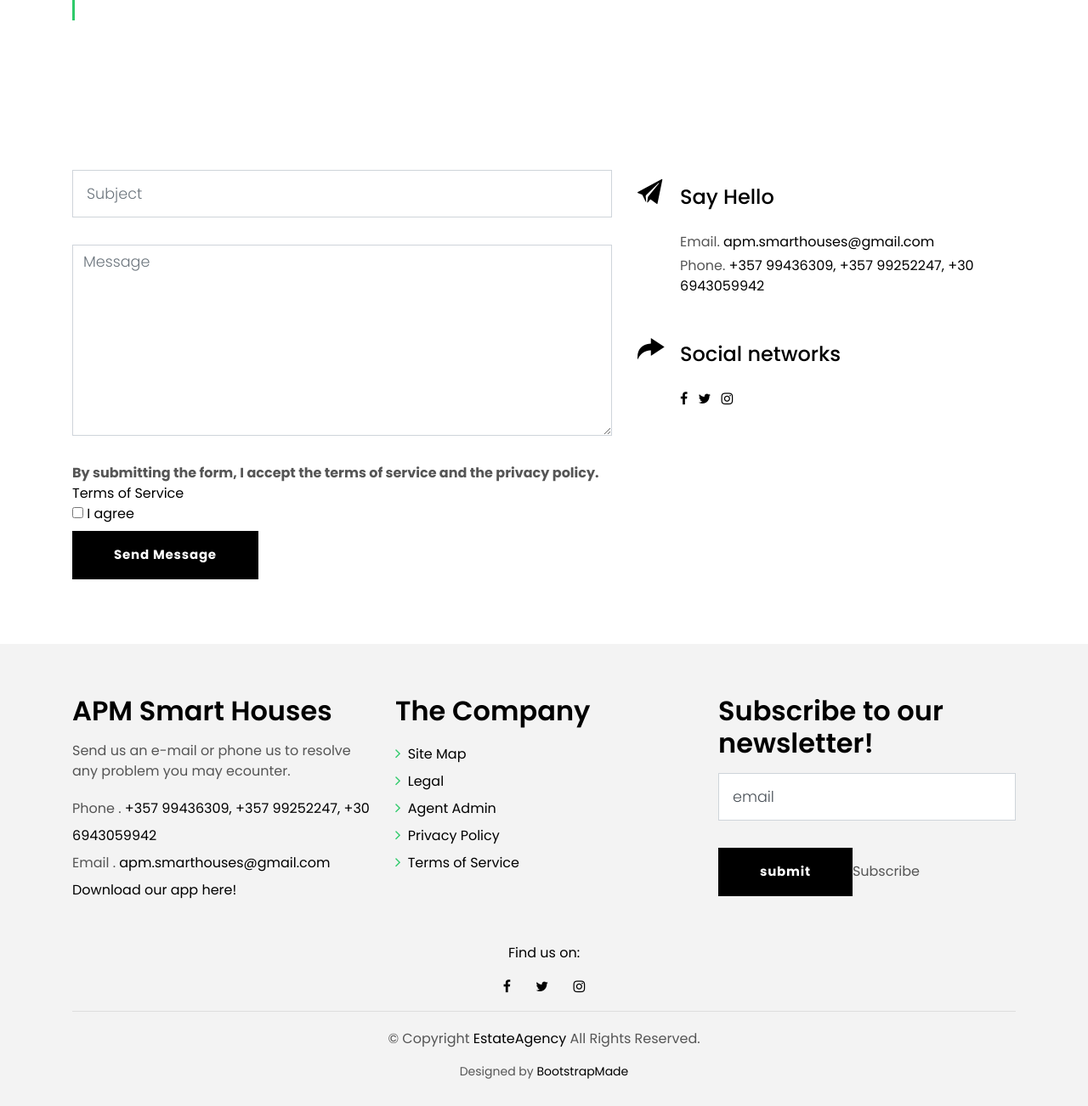
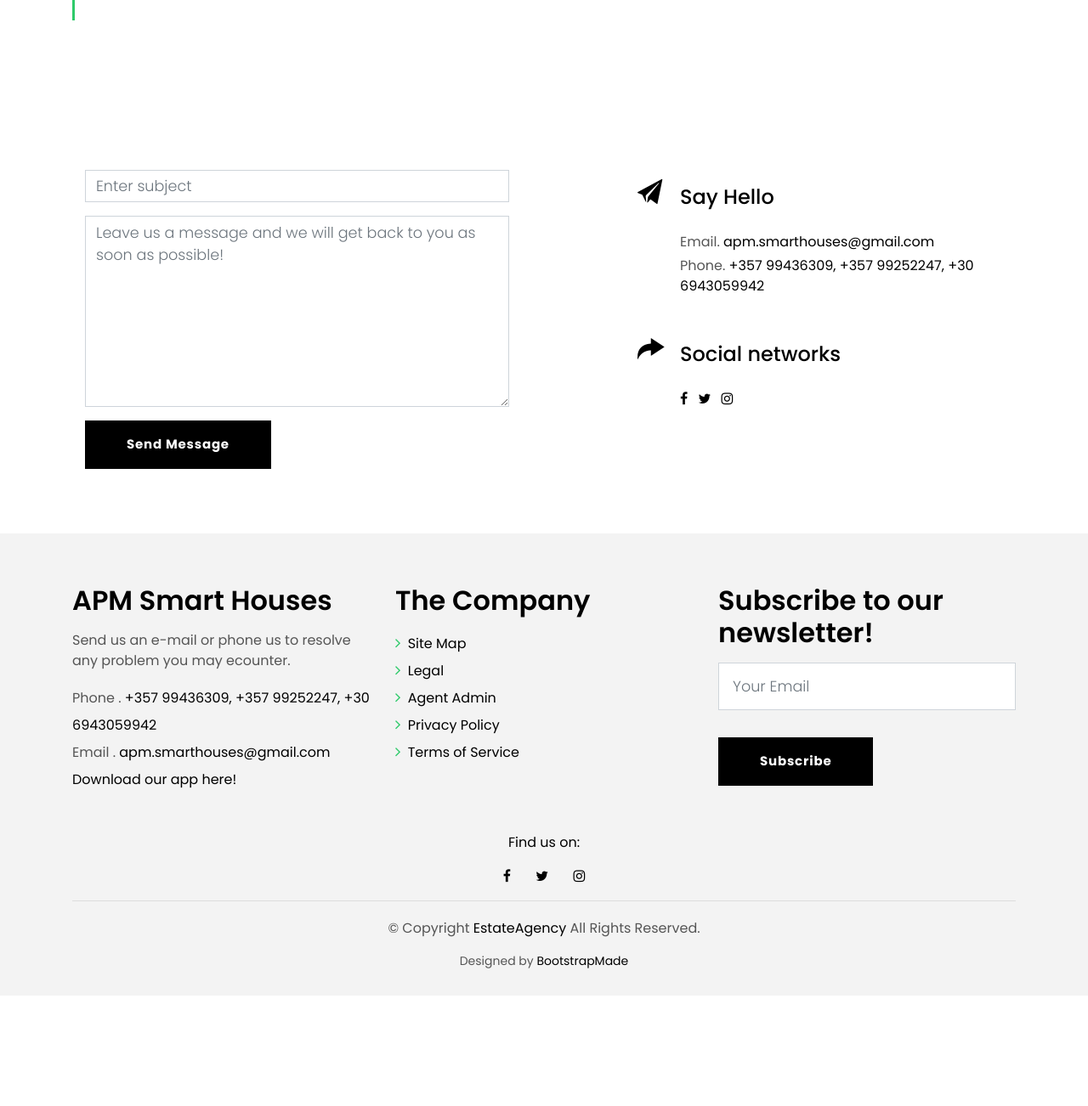
Before and after one commit to Chrisprod06/Real-Estate-Project, a PHP site: page /contact.php in a window 1280 px wide. Shown: the part 344-1646 px from the top of the page at 85% size. After the commit the page ends 1484 px from the top, so only its background shows below. Run offline with PHP 8.4, Linux system fonts and the light colour scheme; the visitor is signed in with stand-in values (Sample User, id 1); some libraries are stand-ins or nearby versions.

Commit message:
finished contact us
working insert into database. Need to check with real email

```diff
--- a/contact.php
+++ b/contact.php
@@ -1,7 +1,7 @@
 
   <<!--Navbar-->
   <?php
-    $title = "Contact Us| APM Smart Houses";
+    $title = "Contact Us | APM Smart Houses";
     include_once "includes/header.inc.php";
   ?>
 
@@ -58,42 +58,25 @@
                 </div>
               </div>';
               }else{
-                echo ' <form class="form-a contactForm" action="" method="post" role="form">
-                <div class="row">
-                  <div class="col-md-12 mb-3">
-                    <div class="form-group">
-                      <input type="text" name="subject" class="form-control form-control-lg form-control-a"
-                        placeholder="Subject" data-rule="minlen:4" data-msg="Please enter at least 8 chars of subject">
-                      <div class="validation"></div>
-                    </div>
-                  </div>
-                  <div class="col-md-12 mb-3">
-                    <div class="form-group">
-                      <textarea name="message" class="form-control" name="message" cols="45" rows="8"
-                        data-rule="required" data-msg="Please write something for us" placeholder="Message"></textarea>
-                      <div class="validation"></div>
-                    </div>
-                  </div>
-                   <div class="col-md-12">
-                      <b>By submitting the form, I accept the terms of service and the privacy policy.</b>
-                    </div>
-                    <div class="col-md-12">
-                      <a href="url">Terms of Service</a>
-                    </div>
-                  <div class="col-md-12">
-                      <input type="checkbox" id="agreed" name="agreed"
-                             unchecked>
-                      <label for="scales">I agree</label>
-                    </div>
-                  <div class="col-md-12">
-                    <button type="submit" class="btn btn-a">Send Message</button>
-                  </div>
+                echo'
+                <div class="col-md-12 col-lg-10">
+                <form class = "form-a" action="includes/contactUs.inc.php" method = "POST">
+                <div class="form-group">
+                  <input class = "form-control" type="text" name = "subject" placeholder="Enter subject">
                 </div>
-              </form>';
+                <div class="form-group">
+                <textarea id="message" class="form-control" placeholder="Leave us a message and we will get back to you as soon as possible!" name="message" cols="45"
+                            rows="8" required></textarea>
+                </div>
+                <div class="form-group">
+                  <input type="submit" class = "btn btn-a" value = "Send Message" name = "submit">
+                </div>
+             </form>
+             </div>';
               }
+             ?>
 
 
-             ?>
             </div>
             <div class="col-md-5 section-md-t3">
               <div class="icon-box section-b2">
--- a/includes/footer.inc.php
+++ b/includes/footer.inc.php
@@ -65,14 +65,14 @@
                   <div class="row">
                     <div class="col-md-12 mb-3">
                       <div class="form-group">
-                        <input name="email" type="email" value="email" class="form-control form-control-lg form-control-a"
+                        <input name="email" type="email" class="form-control form-control-lg form-control-a"
                           placeholder="Your Email" data-rule="email" data-msg="Please enter a valid email">
                         <div class="validation"></div>
                       </div>
                     </div>
                     <div class="col-md-12">
 
-                      <input name = "submit" type="submit" value="submit" class="btn btn-a">Subscribe</input>
+                      <input name = "submit" type="submit" value="Subscribe" class="btn btn-a"></input>
                     </div>
                   </div>
                 </form>
--- a/includes/header.inc.php
+++ b/includes/header.inc.php
@@ -32,10 +32,7 @@
   <!-- Main Stylesheet File -->
   <link href="css/style.css" rel="stylesheet">
 
-  <!--Js-->
-  <script src="https://ajax.googleapis.com/ajax/libs/jquery/1.12.4/jquery.min.js"></script>
-  <script src="https://maxcdn.bootstrapcdn.com/bootstrap/3.3.7/js/bootstrap.min.js"></script>
-  <script src="../js/sweetAlertFunctions.js"></script>
+
 
   <!-- =======================================================
     Theme Name: EstateAgency
```
Also changed, not shown: includes/contactUs.inc.php (added, +25 -0 lines), includes/functions.inc.php (+37 -1 lines).
